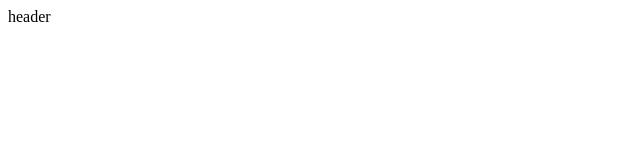
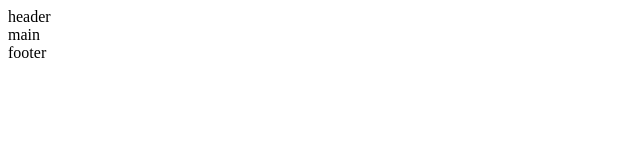
Before and after one commit to Roman-Haze/my-create, a plain HTML site: page index.html in a window 1280 px wide. Shown: the full height of the page, 0-640 px from the left. Drawn offline with Linux system fonts and the light colour scheme.

Commit message:
add footer text

```diff
--- a/index.html
+++ b/index.html
@@ -7,7 +7,7 @@
 </head>
 <body>
   <header>header</header>
-  <main></main>
-  <footer></footer>
+  <main>main</main>
+  <footer>footer</footer>
 </body>
 </html>
```
